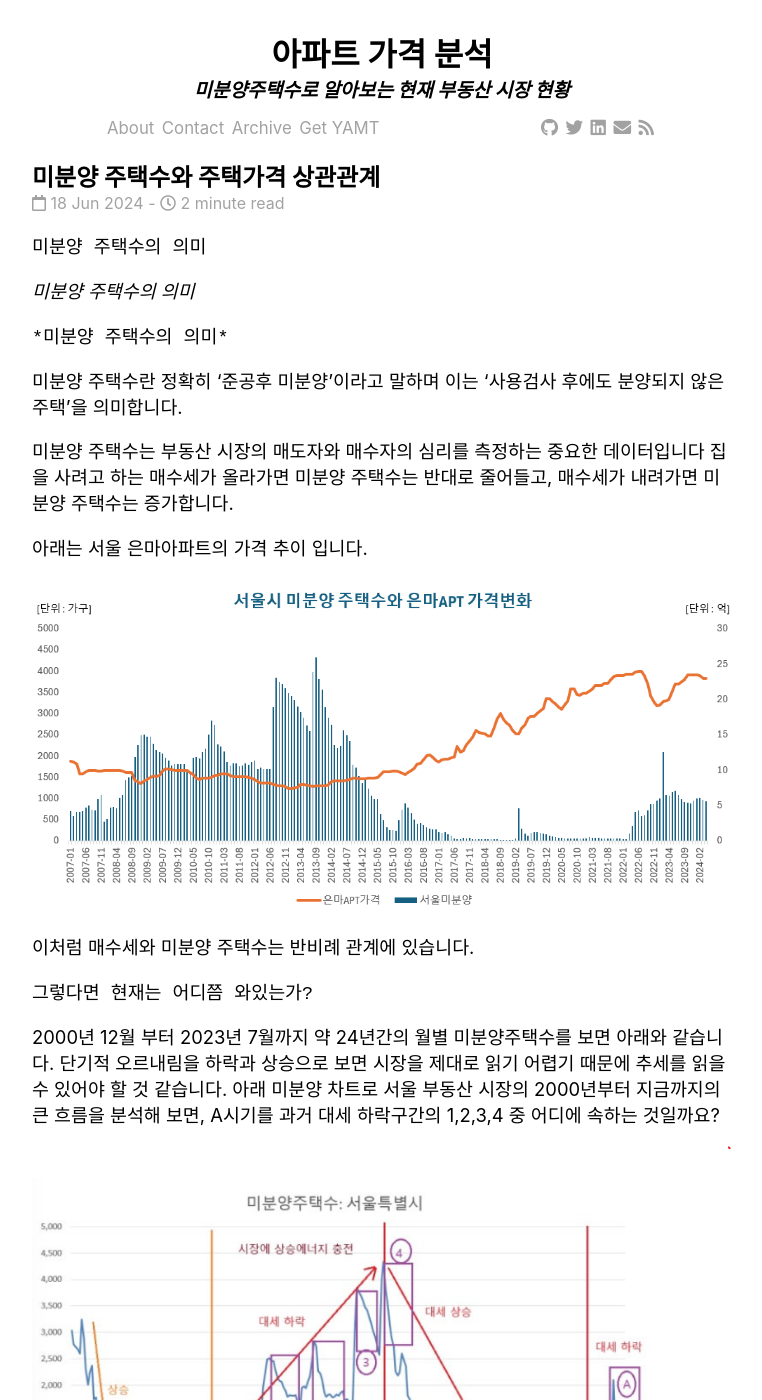
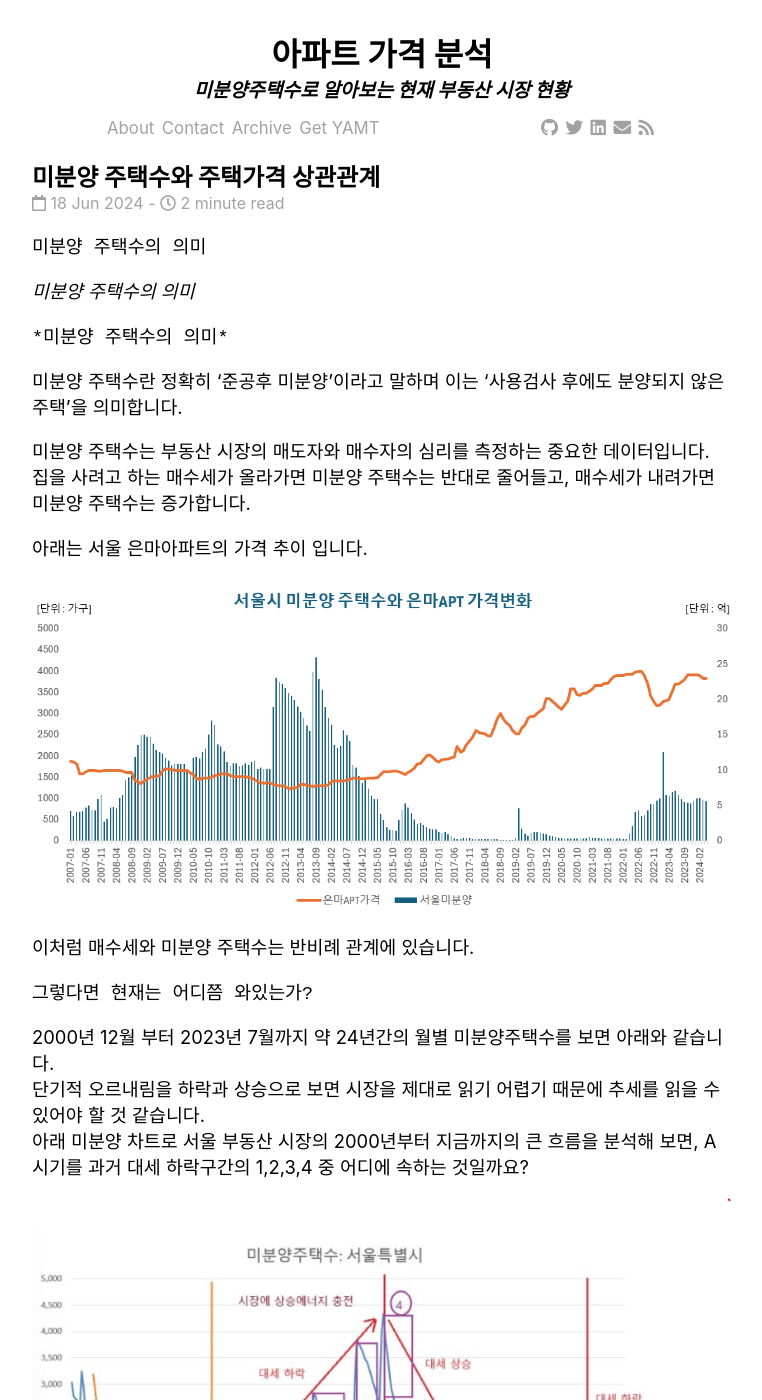
Before and after one commit to Timeleeh/skkufinal.github.io, a Jekyll site: the page built from _posts/2024-06-18-미분양 주택수와 주택가격 상관관계.md, in a window 1280 px wide and 1400 px high. Shown: the whole window, without its empty margins (258-1020 px from the left). Built offline with Jekyll 4.4.1, drawn with Linux system fonts in a browser that asks for light colours; nearby versions of some CDN libraries; comment, search, counter and statistics services are not loaded; some of the changed text lies outside the part shown.

```diff
--- a/_posts/2024-06-18-미분양 주택수와 주택가격 상관관계.md
+++ b/_posts/2024-06-18-미분양 주택수와 주택가격 상관관계.md
@@ -12,26 +12,26 @@ categories: jekyll update
 
 미분양 주택수란 정확히 '준공후 미분양'이라고 말하며 이는 '사용검사 후에도 분양되지 않은 주택'을 의미합니다.
 
-미분양 주택수는 부동산 시장의 매도자와 매수자의 심리를 측정하는 중요한 데이터입니다
+미분양 주택수는 부동산 시장의 매도자와 매수자의 심리를 측정하는 중요한 데이터입니다.<br>
 집을 사려고 하는 매수세가 올라가면 미분양 주택수는 반대로 줄어들고, 매수세가 내려가면 미분양 주택수는 증가합니다.
 
 아래는 서울 은마아파트의 가격 추이 입니다.
 
 [![Unma Image](https://github.com/Timeleeh/skkufinal.github.io/blob/main/unma.png?raw=true)](https://github.com/Timeleeh/skkufinal.github.io/blob/main/unma.png?raw=true)
 
-이처럼 매수세와 미분양 주택수는 반비례 관계에 있습니다.
+이처럼 매수세와 미분양 주택수는 반비례 관계에 있습니다.<br>
 
 
 
 `그렇다면 현재는 어디쯤 와있는가?`
 
-2000년 12월 부터 2023년 7월까지 약 24년간의 월별 미분양주택수를 보면 아래와 같습니다.
-단기적 오르내림을 하락과 상승으로 보면 시장을 제대로 읽기 어렵기 때문에 추세를 읽을 수 있어야 할 것 같습니다.
-아래 미분양 차트로 서울 부동산 시장의 2000년부터 지금까지의 큰 흐름을 분석해 보면, A시기를 과거 대세 하락구간의 1,2,3,4 중 어디에 속하는 것일까요?
+2000년 12월 부터 2023년 7월까지 약 24년간의 월별 미분양주택수를 보면 아래와 같습니다.<br>
+단기적 오르내림을 하락과 상승으로 보면 시장을 제대로 읽기 어렵기 때문에 추세를 읽을 수 있어야 할 것 같습니다.<br>
+아래 미분양 차트로 서울 부동산 시장의 2000년부터 지금까지의 큰 흐름을 분석해 보면, A시기를 과거 대세 하락구간의 1,2,3,4 중 어디에 속하는 것일까요?<br>
 
 ![Seoul Image](https://github.com/Timeleeh/skkufinal.github.io/blob/main/seoul.png?raw=true)
 
-신문기사에 나오는 내용들로 현재 우리의 부동산 시장은 과거 언제와 닮아 있는지 분석해 보겠습니다.
+신문기사에 나오는 내용들로 현재 우리의 부동산 시장은 과거 언제와 닮아 있는지 분석해 보겠습니다.<br>
 
  1. A,1,2,3,4 구간을 다음과 같이 정의 하겠습니다.
 
@@ -57,7 +57,8 @@ categories: jekyll update
 
    4(2014.06) : 서울 및 지역의 부동산 시장은 정책 조정으로 인해 주택 수요와 개발을 촉진하며 회복 조짐을 보이고 있습니다.
 
-   → 분석결과 미분양주택수가 일시 증가하고있는 현재의 시황과 2010년 6월 1번지점의 시황이 비슷한것으로 분석됩니다. 따라서 아직은 시장의 상승 에너지가 좀더 쌓여하 하므로 무리한 투자는 지양하고 관망하는것이 좋겠다고 판단됩니다.
+   → 분석결과 미분양주택수가 일시 증가하고있는 현재의 시황과 2010년 6월 1번지점의 시황이 비슷한것으로 분석됩니다.<br>
+     따라서 아직은 시장의 상승 에너지가 좀더 쌓여하 하므로 무리한 투자는 지양하고 관망하는것이 좋겠다고 판단됩니다.
 
 
 Jekyll requires blog post files to be named according to the following format:
```
